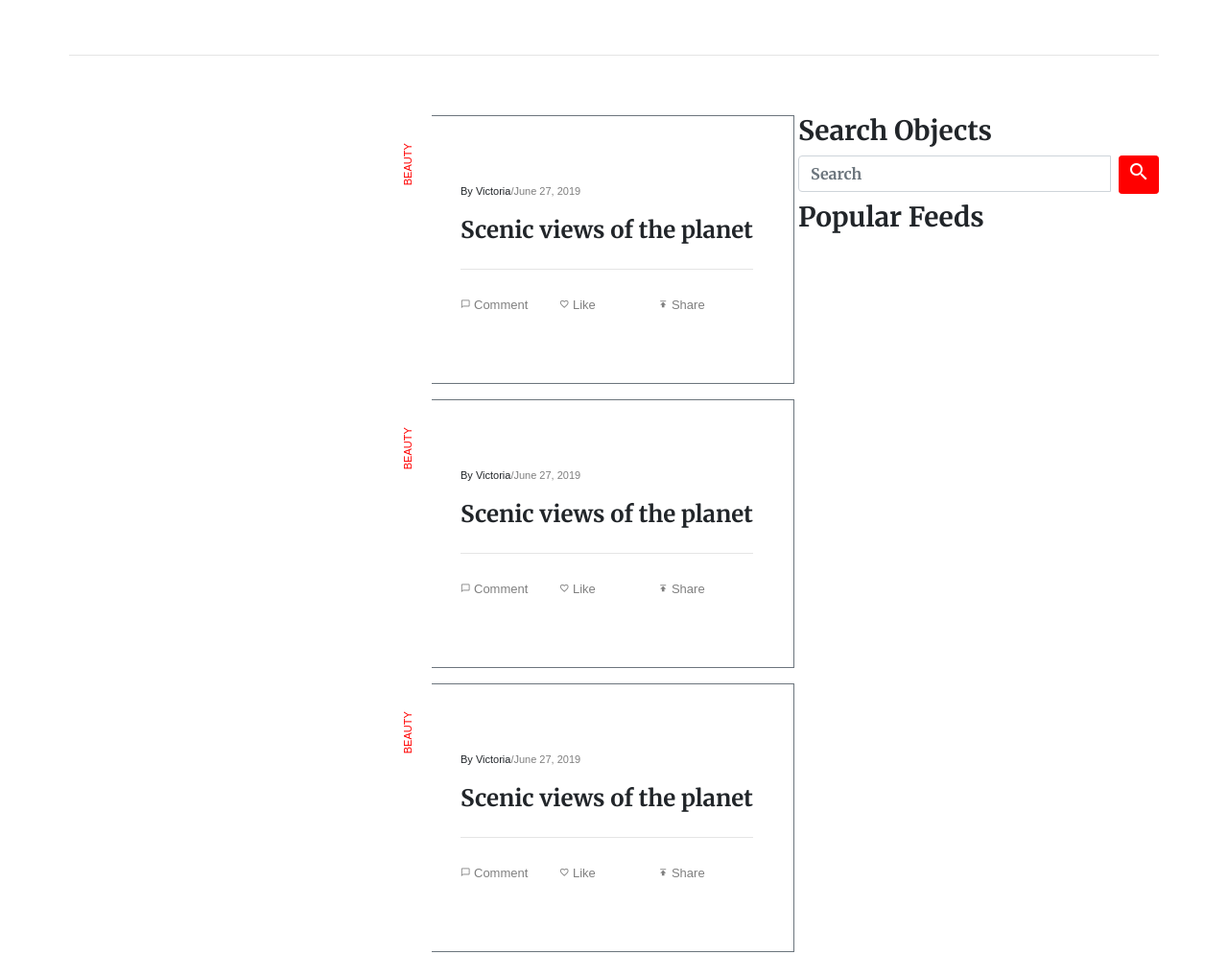
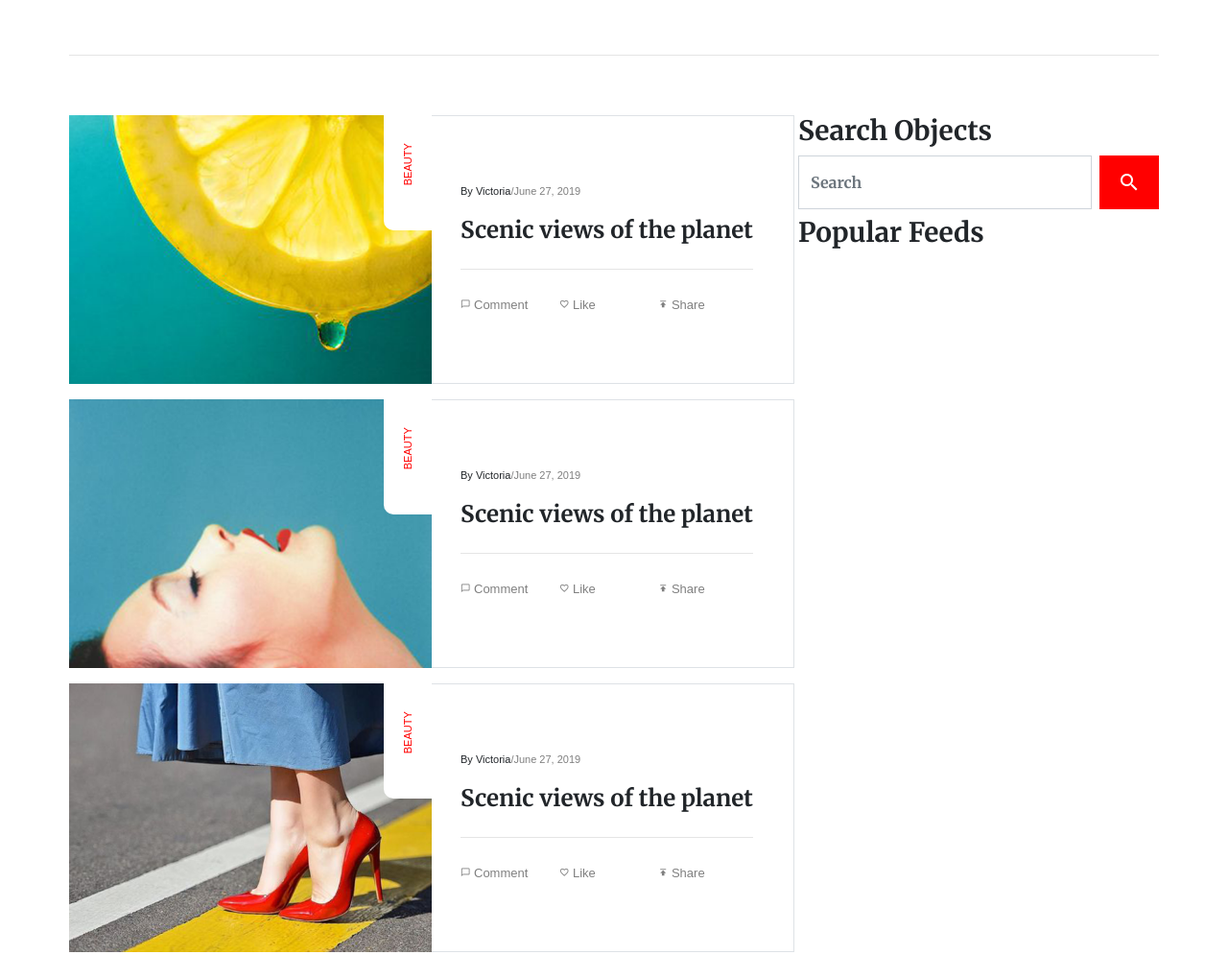
Before and after one commit to riadonova/portfolio-1, a website built with webpack: page src/index.html in a window 1280 px wide. Shown: the part 2108-3103 px from the top of the page at 96% size. Built offline with nearby package versions, Linux system fonts and the light colour scheme; files whose address does not match are found by name.

Commit message:
- all-news - sidebar

```diff
--- a/src/style/all-news.scss
+++ b/src/style/all-news.scss
@@ -24,7 +24,7 @@
     display: flex;
     margin: 0;
     padding: 0 0 0 30px;
-    border: 1px solid #6c757d;
+    border: 1px solid $gray-300;
     border-left: none;
   }
 }
--- a/src/style/common.scss
+++ b/src/style/common.scss
@@ -9,6 +9,11 @@ h4 {
 p {
   margin: 0;
   font-size: 11px;
+}
+
+.text-icon {
+  font-family: sans-serif;
+  font-size: 13px;
 }
 
 h6 {
--- a/src/style/main.scss
+++ b/src/style/main.scss
@@ -9,3 +9,4 @@
 @import "news-post";
 @import "category-news";
 @import "all-news";
+@import "sidebar";
--- a/src/style/news-post.scss
+++ b/src/style/news-post.scss
@@ -9,11 +9,6 @@ hr {
   margin: 25px 0 25px 0;
 }
 
-.text-icon {
-  font-family: sans-serif;
-  font-size: 13px;
-}
-
 .border-top {
   border: 5px solid red;
   width: 100%;
--- /dev/null
+++ b/src/style/sidebar.scss
@@ -0,0 +1,4 @@
+.btn-search {
+  line-height: 40px;
+  padding: 0 10px;
+}
--- a/src/style/variables.scss
+++ b/src/style/variables.scss
@@ -6,3 +6,8 @@ $navbar-nav-link-padding-x: 2rem;
 $navbar-brand-font-size: 2rem;
 
 $red: #ff0000;
+
+$input-border-radius: 0;
+$input-btn-padding-y: 15px;
+$btn-border-radius: 0;
+$btn-border-radius-sm: 0;
```
Also changed, not shown: src/img/girl-2.png (added), src/img/lemon.png (added), src/img/shoes.png (added), src/img/smoke.png (added).
